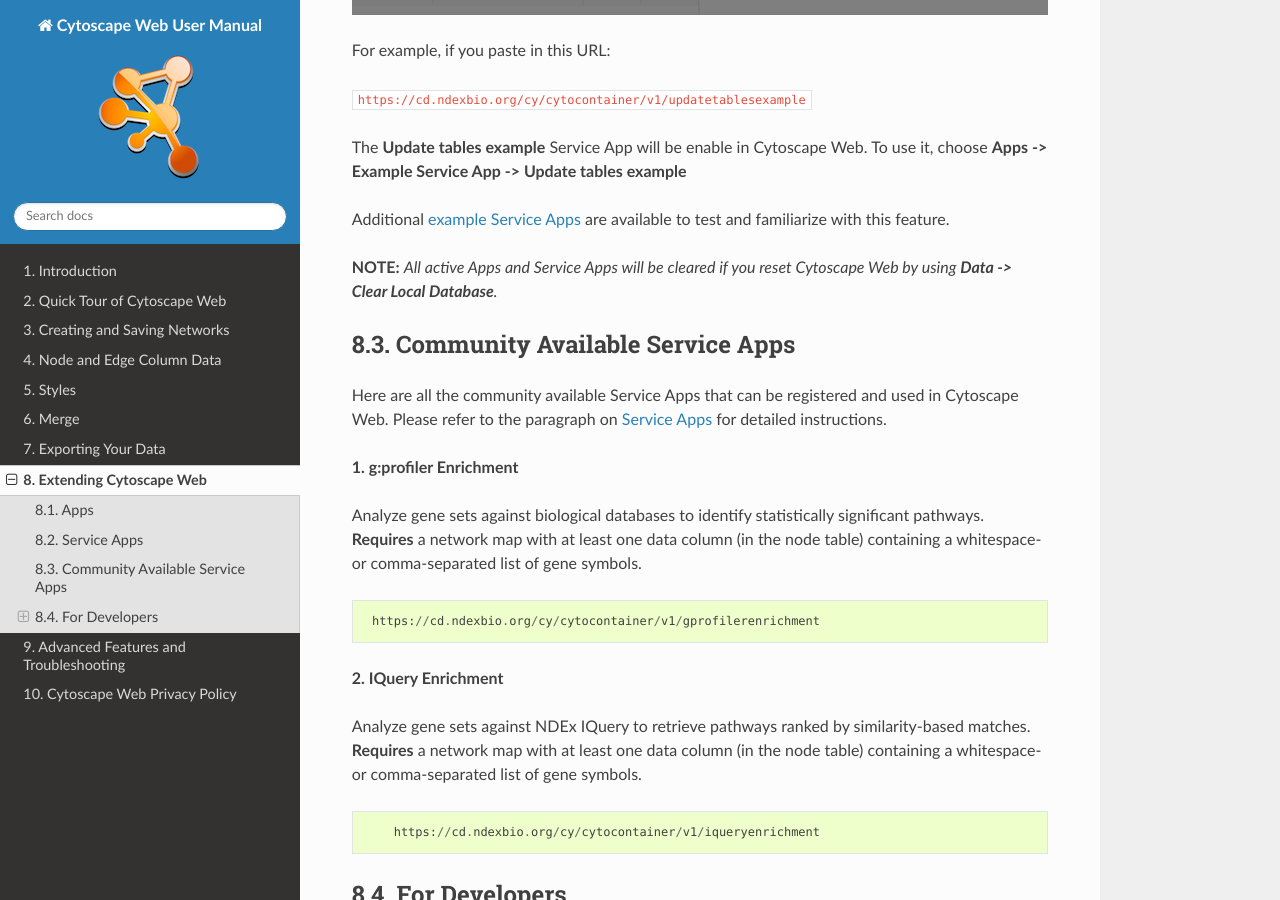
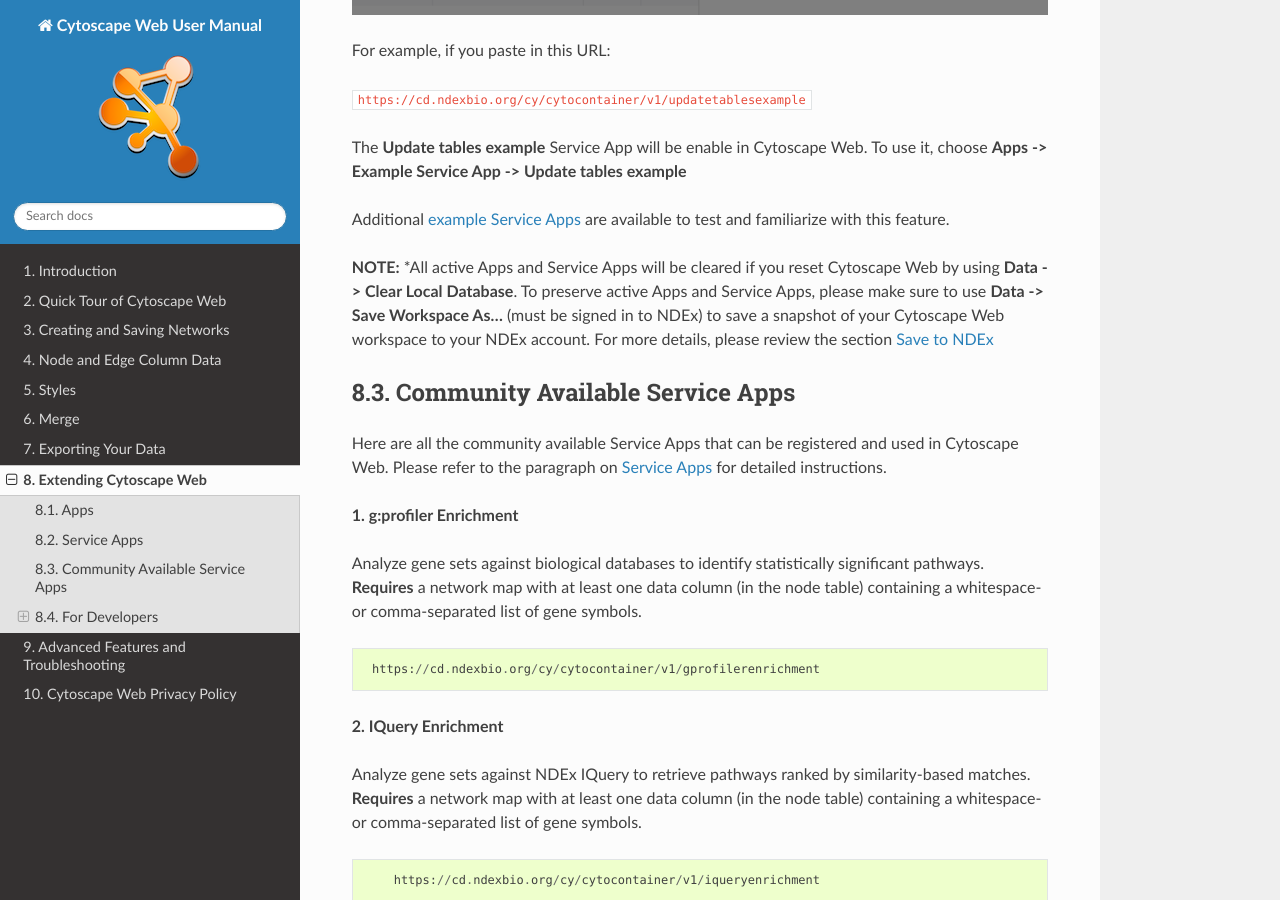
Before and after one commit to cytoscape/web-cytoscape-manual, a Sphinx documentation site: the page built from docs/Extending.md, in a window 1280 px wide and 900 px high, scrolled down 1536 px. Built offline with Sphinx 7.4.7 and the Read the Docs theme 3.1.0, drawn with Linux system fonts in a browser that asks for light colours.

Commit message:
Update Extending.md

```diff
--- a/docs/Extending.md
+++ b/docs/Extending.md
@@ -37,7 +37,7 @@
 
 Additional [example Service Apps](Extending.md#writing_service_apps) are available to test and familiarize with this feature.
 
-**NOTE:** *All active Apps and Service Apps will be cleared if you reset Cytoscape Web by using **Data -> Clear Local Database**.*
+**NOTE:** *All active Apps and Service Apps will be cleared if you reset Cytoscape Web by using **Data -> Clear Local Database**. To preserve active Apps and Service Apps, please make sure to use **Data -> Save Workspace As...** (must be signed in to NDEx) to save a snapshot of your Cytoscape Web workspace to your NDEx account. For more details, please review the section [Save to NDEx](Creating_Networks.md#save_to_ndex)
 
 <a id="community"></a>
 ## Community Available Service Apps
```
